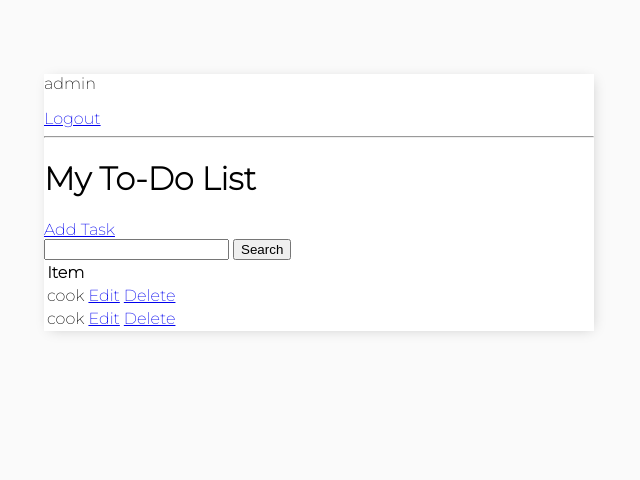
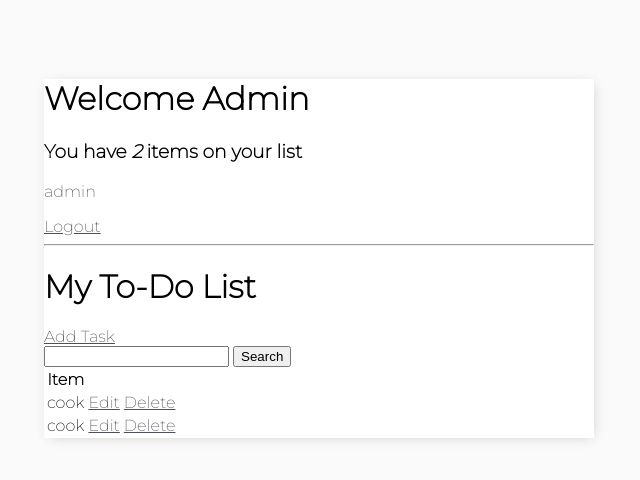
Before and after one commit to adam-blakeney/to-do, a Django app: page / in a window 1280 px wide. Shown: the top 480 px of the page, without its empty margins (321-961 px from the left). Run offline with Django 3.2, Linux system fonts and the light colour scheme; a user stored in the database is signed in; data comes from the database, SQL or seed files in the repository; both versions use the stored data as it was after the commit.

Commit message:
added style to main and div header with welcome and pluarization

```diff
--- a/base/templates/base/main.html
+++ b/base/templates/base/main.html
@@ -16,7 +16,21 @@
             background-color: #fafafa;
             font-family: 'Montserrat' , 'sans-serif';
             padding-top: 50px;
+        }
 
+        h1,
+        h2,
+        h3,
+        h4,
+        h5,
+        h6
+            {
+            font-family: 'Montserrat', 'sans-serif';
+        }
+
+        a,
+        p{
+            color: #4b5156;
         }
 
 
--- a/base/templates/base/task_list.html
+++ b/base/templates/base/task_list.html
@@ -1,5 +1,14 @@
 {% extends 'base/main.html' %}
 {% block content %}
+
+<div class="header-box">
+    <div>
+        <h1> Welcome {{request.user|title}}</h1>
+        <h3 stlye="margin:0">You have <i>{{count}}</i> item{{ count|pluralize:"s" }} on your list</h3>
+    </div>
+
+</div>
+
 {% if request.user.is_authenticated %}
     <p>{{request.user}}</p>
     <a href="{% url 'logout' %}">Logout</a>
```
Also changed, not shown: db.sqlite3.
